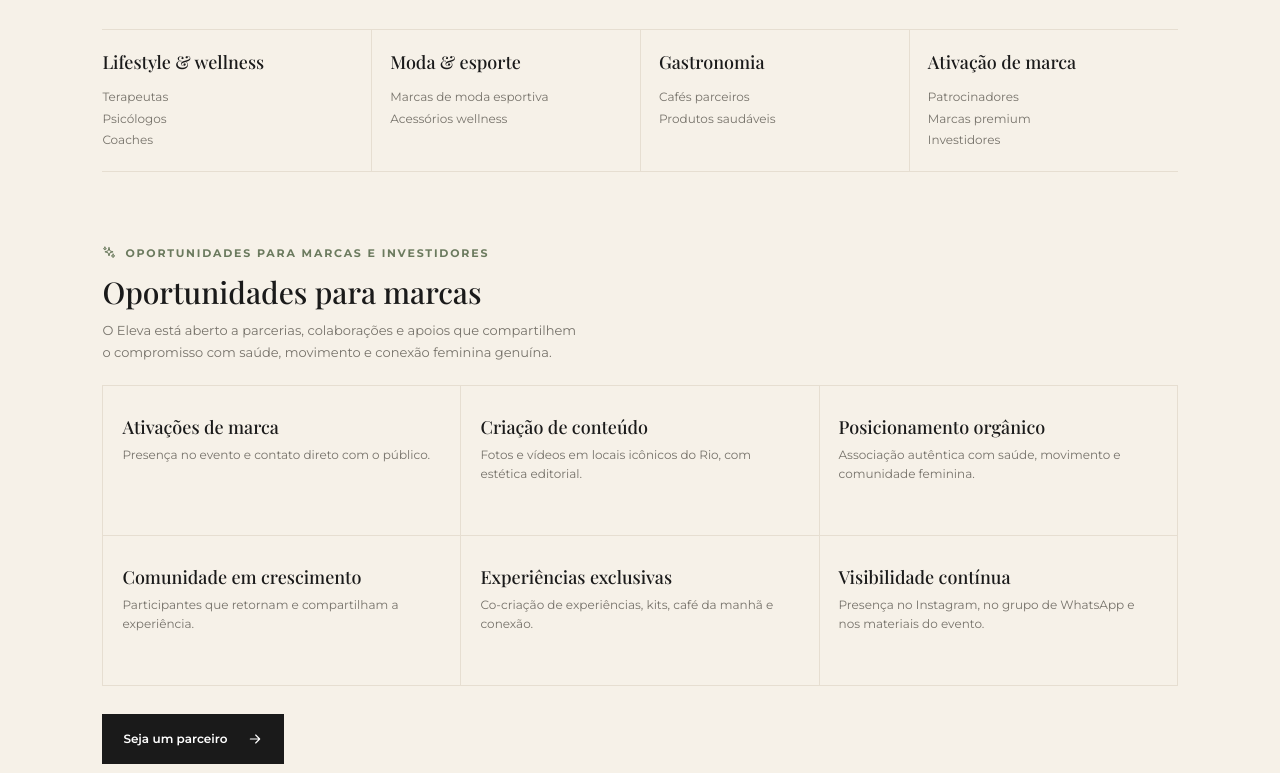
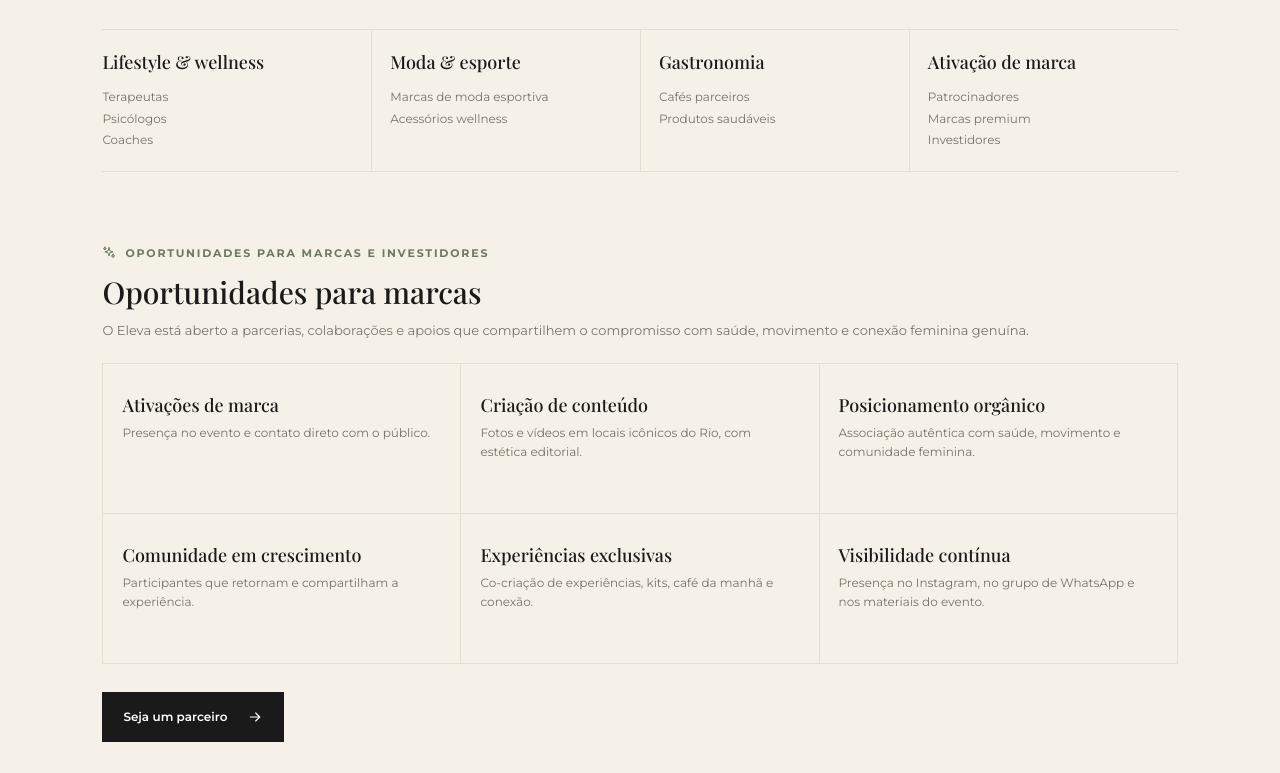
Before and after one commit to NiltonDuarte/ab-proj, a website built with Vite: page index.html in a window 1280 px wide. Shown: the part 3112-3885 px from the top of the page. Built offline with nearby package versions, Linux system fonts and the light colour scheme.

Commit message:
Aproveita largura da tela para textos de parcerias

```diff
--- a/src/style.css
+++ b/src/style.css
@@ -362,3 +362,6 @@
 .features-heading>div:first-child>p{max-width:460px;text-wrap:balance}
 .opportunities-heading>p{max-width:660px;text-wrap:balance}
 @media(max-width:640px){.features-heading>div:first-child>p,.opportunities-heading>p{max-width:100%;text-wrap:pretty}}
+
+/* Let partnership copy use the full section width; wrap only when the viewport requires it. */
+.features-heading>div:first-child>p,.opportunities-heading>p{width:100%;max-width:none;text-wrap:initial}
```
